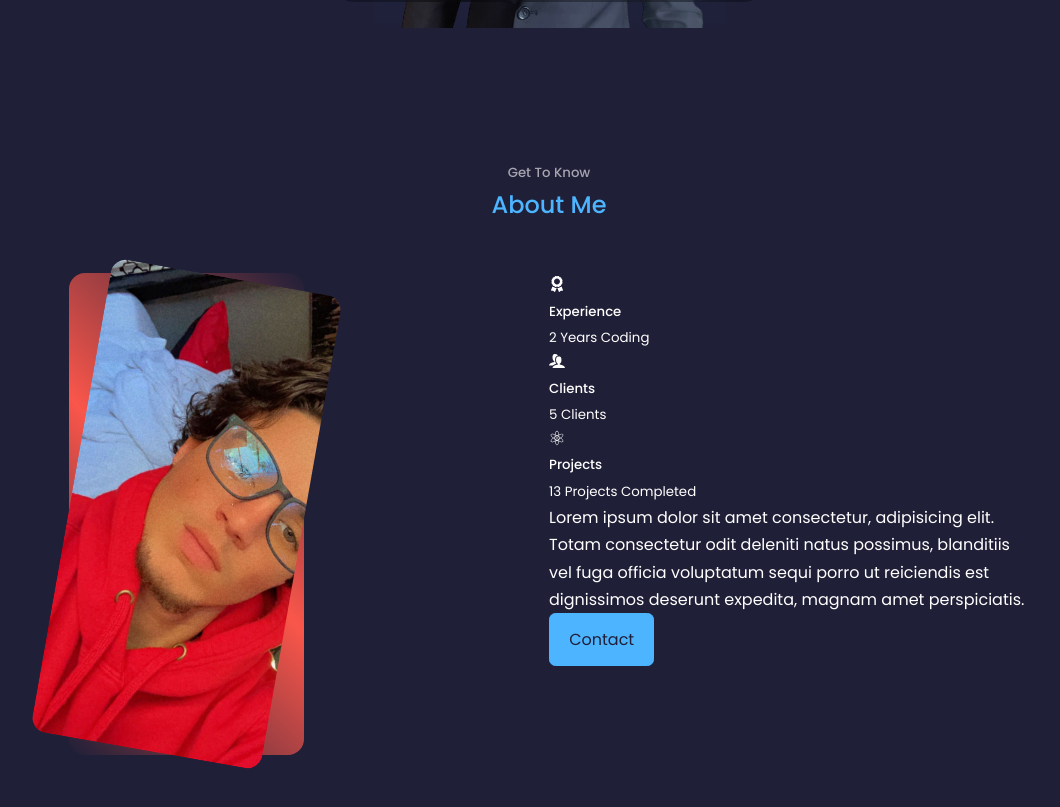
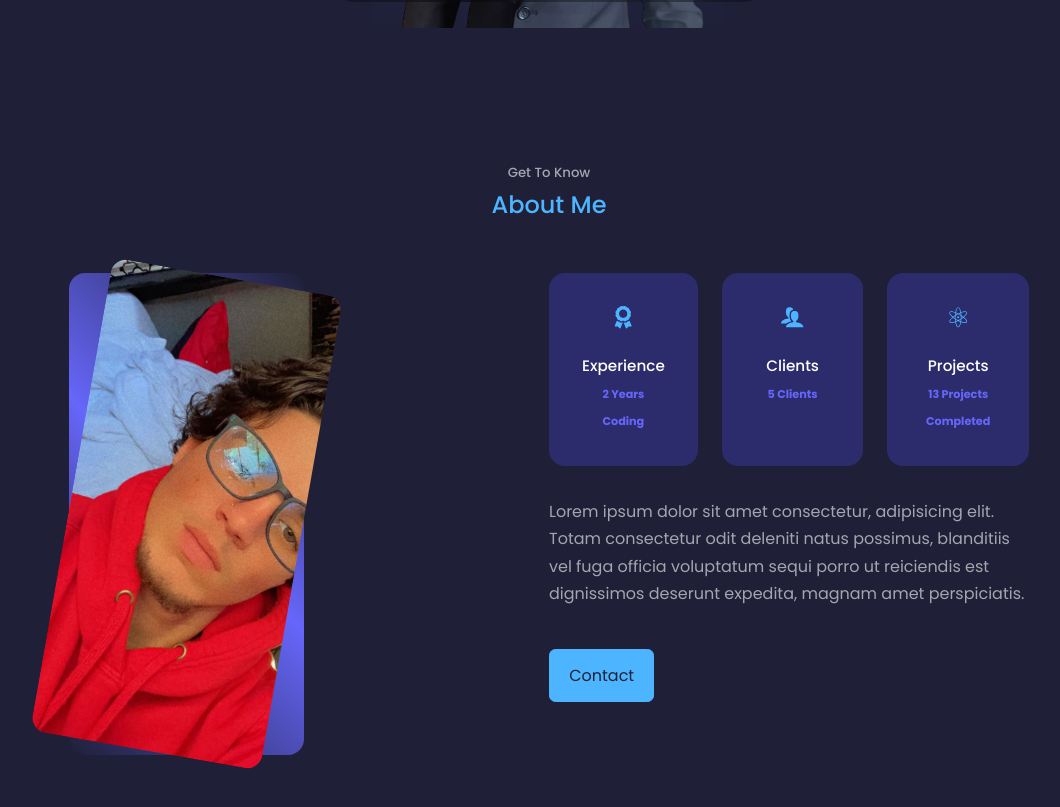
Before and after one commit to Arecio3/areciocodes, a React (Create React App) app: page / in a window 1280 px wide. Shown: the part 766-1573 px from the top of the page, without its empty margins (91-1151 px from the left). Built offline with nearby package versions, Linux system fonts and the light colour scheme.

Commit message:
About section done

```diff
--- a/src/components/about/about.css
+++ b/src/components/about/about.css
@@ -13,7 +13,7 @@
     background: linear-gradient(
         45deg,
         transparent,
-        #FA564A,
+        #6666FA,
         transparent
     );
 }
@@ -35,3 +35,43 @@
 .about__me-image:hover {
     transform: rotate(0deg);
 }
+
+.about__cards {
+    display: grid;
+    grid-template-columns: repeat(3, 1fr);
+    gap: 1.5rem;
+}
+
+.about__card {
+    background: var(--color-bg-variant);
+    border: 1px solid transparent;
+    border-radius: 1rem;
+    padding: 2rem;
+    text-align: center;
+}
+
+.about__card:hover {
+    background: transparent;
+    border-color: var(--color-bg-variant);
+}
+
+
+.about__icon {
+    color: var(--color-primary);
+    font-size: 1.4rem;
+    margin-bottom: 1rem;
+}
+.about__card h5 {
+    font-size: 0.95rem;
+}
+
+.about__card small {
+    font-weight: 900;
+    color: #6666FA;
+    font-size: 0.7rem;
+}
+
+.about__content p {
+    margin: 2rem 0 2.6rem;
+    color: var(--color-light);
+}
```
